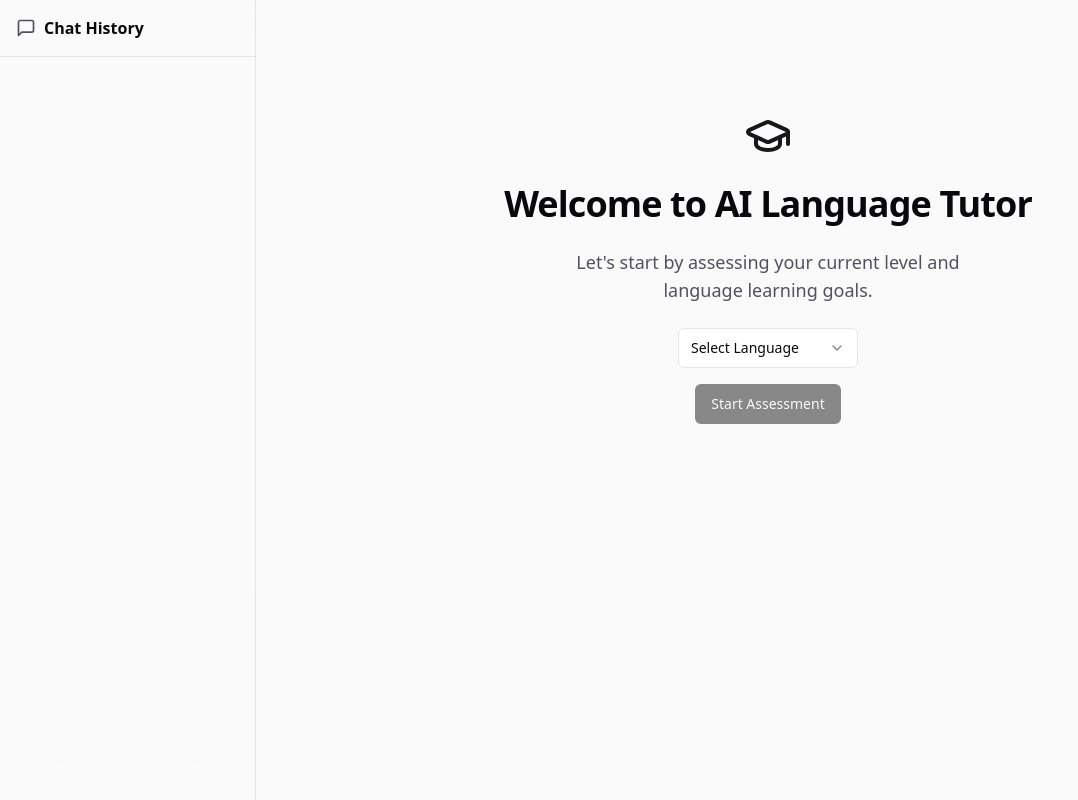
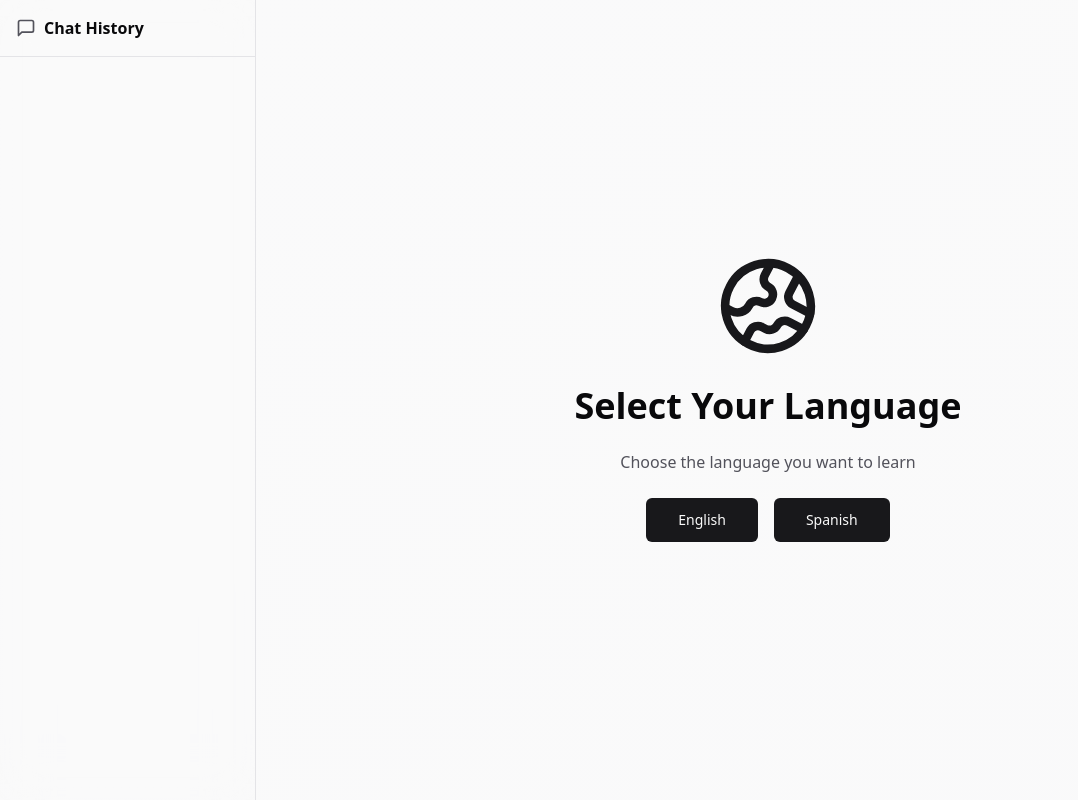
Before and after one commit to yuvraj648/speakwise-tutor, a React (Vite) app: page / in a window 1280 px wide. Shown: the whole page, without its empty margins (0-1078 px from the left). Built offline with nearby package versions, Linux system fonts and the light colour scheme.

Commit message:
Enhance AI Introduction and Assessment
Improve the initial AI interaction by adding language and voice selection with innovative UI elements and animations.  The AI will then ask assessment questions to gauge user knowledge and tailor the database accordingly.

```diff
--- a/package.json
+++ b/package.json
@@ -47,6 +47,7 @@
     "cmdk": "^1.0.0",
     "date-fns": "^3.6.0",
     "embla-carousel-react": "^8.3.0",
+    "framer-motion": "^12.4.7",
     "input-otp": "^1.2.4",
     "lucide-react": "^0.462.0",
     "next-themes": "^0.3.0",
--- /dev/null
+++ b/src/components/voice-selection-screen.tsx
@@ -0,0 +1,208 @@
+
+import { useState, useEffect } from "react";
+import { Button } from "@/components/ui/button";
+import { motion, AnimatePresence } from "framer-motion";
+import { Mic, Speaker, Globe2 } from "lucide-react";
+
+interface Voice {
+  id: string;
+  name: string;
+  description: string;
+}
+
+const aiVoices: Voice[] = [
+  { id: "ursa", name: "Ursa", description: "Mid-range voice" },
+  { id: "eclipse", name: "Eclipse", description: "Energetic mid-range voice" },
+  { id: "orion", name: "Orion", description: "Bright deeper voice" },
+  { id: "vega", name: "Vega", description: "Bright higher voice" },
+  { id: "dipper", name: "Dipper", description: "Engaged deeper voice" },
+  { id: "lyra", name: "Lyra", description: "Bright higher voice" },
+  { id: "pegasus", name: "Pegasus", description: "Engaged deeper voice" },
+  { id: "nova", name: "Nova", description: "Calm mid-range voice" },
+  { id: "orbit", name: "Orbit", description: "Energetic deeper voice" },
+  { id: "capella", name: "Capella", description: "Serene higher voice" }
+];
+
+interface VoiceSelectionScreenProps {
+  onLanguageSelect: (language: string) => void;
+  onVoiceSelect: (voiceId: string) => void;
+  onComplete: () => void;
+}
+
+export function VoiceSelectionScreen({
+  onLanguageSelect,
+  onVoiceSelect,
+  onComplete
+}: VoiceSelectionScreenProps) {
+  const [step, setStep] = useState<'language' | 'voice' | 'skills'>('language');
+  const [selectedLanguage, setSelectedLanguage] = useState<string>();
+  const [selectedVoice, setSelectedVoice] = useState<string>();
+  const [currentVoiceIndex, setCurrentVoiceIndex] = useState(0);
+  const [isAnimating, setIsAnimating] = useState(false);
+
+  const handleLanguageSelect = (language: string) => {
+    setSelectedLanguage(language);
+    onLanguageSelect(language);
+    setStep('voice');
+  };
+
+  const handleVoiceSelect = (voiceId: string) => {
+    setSelectedVoice(voiceId);
+    onVoiceSelect(voiceId);
+    setStep('skills');
+  };
+
+  useEffect(() => {
+    if (step === 'voice') {
+      const interval = setInterval(() => {
+        setCurrentVoiceIndex((prev) => (prev + 1) % aiVoices.length);
+      }, 3000);
+      return () => clearInterval(interval);
+    }
+  }, [step]);
+
+  return (
+    <div className="min-h-screen flex items-center justify-center">
+      <div className="max-w-4xl w-full space-y-8">
+        <AnimatePresence mode="wait">
+          {step === 'language' && (
+            <motion.div
+              key="language"
+              initial={{ opacity: 0, y: 20 }}
+              animate={{ opacity: 1, y: 0 }}
+              exit={{ opacity: 0, y: -20 }}
+              className="space-y-6 text-center"
+            >
+              <div className="relative mx-auto w-24 h-24 mb-8">
+                <motion.div
+                  animate={{
+                    scale: [1, 1.2, 1],
+                    rotate: [0, 360]
+                  }}
+                  transition={{
+                    duration: 3,
+                    repeat: Infinity,
+                    ease: "linear"
+                  }}
+                >
+                  <Globe2 className="w-24 h-24 text-primary" />
+                </motion.div>
+              </div>
+              <h1 className="text-4xl font-bold">Select Your Language</h1>
+              <p className="text-zinc-600">Choose the language you want to learn</p>
+              <div className="flex justify-center gap-4 mt-8">
+                <Button
+                  size="lg"
+                  onClick={() => handleLanguageSelect('en')}
+                  className="hover:scale-105 transition-transform"
+                >
+                  English
+                </Button>
+                <Button
+                  size="lg"
+                  onClick={() => handleLanguageSelect('es')}
+                  className="hover:scale-105 transition-transform"
+                >
+                  Spanish
+                </Button>
+              </div>
+            </motion.div>
+          )}
+
+          {step === 'voice' && (
+            <motion.div
+              key="voice"
+              initial={{ opacity: 0, scale: 0.95 }}
+              animate={{ opacity: 1, scale: 1 }}
+              exit={{ opacity: 0, scale: 0.95 }}
+              className="space-y-6 text-center"
+            >
+              <div className="relative mx-auto w-24 h-24 mb-8">
+                <motion.div
+                  animate={{
+                    scale: [1, 1.2, 1],
+                  }}
+                  transition={{
+                    duration: 1,
+                    repeat: Infinity,
+                    ease: "easeInOut"
+                  }}
+                >
+                  <Speaker className="w-24 h-24 text-primary" />
+                </motion.div>
+              </div>
+              <h2 className="text-3xl font-bold mb-8">Select Your AI Assistant</h2>
+              <motion.div
+                key={currentVoiceIndex}
+                initial={{ opacity: 0, y: 20 }}
+                animate={{ opacity: 1, y: 0 }}
+                exit={{ opacity: 0, y: -20 }}
+                className="bg-white/50 backdrop-blur-sm p-8 rounded-xl border shadow-lg max-w-md mx-auto"
+              >
+                <h3 className="text-2xl font-semibold mb-2">{aiVoices[currentVoiceIndex].name}</h3>
+                <p className="text-zinc-600 mb-6">{aiVoices[currentVoiceIndex].description}</p>
+                <Button
+                  size="lg"
+                  onClick={() => handleVoiceSelect(aiVoices[currentVoiceIndex].id)}
+                  className="hover:scale-105 transition-transform"
+                >
+                  Select Voice
+                </Button>
+              </motion.div>
+              <div className="flex justify-center gap-2 mt-6">
+                {aiVoices.map((_, index) => (
+                  <motion.div
+                    key={index}
+                    className={`w-2 h-2 rounded-full ${
+                      index === currentVoiceIndex ? 'bg-primary' : 'bg-zinc-300'
+                    }`}
+                    animate={{
+                      scale: index === currentVoiceIndex ? [1, 1.2, 1] : 1,
+                    }}
+                    transition={{ duration: 0.5 }}
+                  />
+                ))}
+              </div>
+            </motion.div>
+          )}
+
+          {step === 'skills' && (
+            <motion.div
+              key="skills"
+              initial={{ opacity: 0, y: 20 }}
+              animate={{ opacity: 1, y: 0 }}
+              exit={{ opacity: 0, y: -20 }}
+              className="space-y-6 text-center"
+            >
+              <div className="relative mx-auto w-24 h-24 mb-8">
+                <motion.div
+                  animate={{
+                    scale: [1, 1.2, 1],
+                  }}
+                  transition={{
+                    duration: 1,
+                    repeat: Infinity,
+                    ease: "easeInOut"
+                  }}
+                >
+                  <Mic className="w-24 h-24 text-primary" />
+                </motion.div>
+              </div>
+              <h2 className="text-3xl font-bold">Let's Assess Your Skills</h2>
+              <p className="text-zinc-600">
+                We'll ask you a few questions to understand your current level
+              </p>
+              <Button
+                size="lg"
+                onClick={onComplete}
+                className="hover:scale-105 transition-transform"
+              >
+                Start Assessment
+              </Button>
+            </motion.div>
+          )}
+        </AnimatePresence>
+      </div>
+    </div>
+  );
+}
--- a/src/pages/Index.tsx
+++ b/src/pages/Index.tsx
@@ -6,7 +6,7 @@ import { ChatHistorySidebar } from "@/components/chat-history-sidebar";
 import { BookOpen, MessageSquare } from "lucide-react";
 import { TutorialLesson } from "@/components/tutorial-lesson";
 import { PracticeChat } from "@/components/practice-chat";
-import { AssessmentScreen } from "@/components/assessment-screen";
+import { VoiceSelectionScreen } from "@/components/voice-selection-screen";
 import { TutorialsSection } from "@/components/tutorials-section";
 import { tutorials } from "@/data/tutorials";
 
@@ -39,17 +39,15 @@ export default function Index() {
       />
 
       <main className="flex-1 overflow-auto">
-        <div className="max-w-4xl mx-auto p-8">
+        <div className="h-full">
           {showAssessment ? (
-            <AssessmentScreen
-              selectedLanguage={selectedLanguage}
-              selectedVoice={selectedVoice}
+            <VoiceSelectionScreen
               onLanguageSelect={setSelectedLanguage}
               onVoiceSelect={setSelectedVoice}
-              onStartAssessment={handleStartAssessment}
+              onComplete={handleStartAssessment}
             />
           ) : currentTutorial ? (
-            <div className="space-y-4">
+            <div className="space-y-4 p-8">
               <Button
                 variant="ghost"
                 onClick={() => setCurrentTutorial(null)}
@@ -63,6 +61,7 @@ export default function Index() {
               />
             </div>
           ) : (
+            <div className="max-w-4xl mx-auto p-8">
               <Tabs defaultValue="tutorial" className="space-y-6">
                 <TabsList className="grid w-full max-w-md mx-auto grid-cols-2">
                   <TabsTrigger value="tutorial" className="flex items-center gap-2">
@@ -100,6 +99,7 @@ export default function Index() {
                   <PracticeChat />
                 </TabsContent>
               </Tabs>
+            </div>
           )}
         </div>
       </main>
```
Also changed, not shown: 1 other file (tests, documents, lock files or other folders). Lines whose indentation alone changed are shown as unchanged.
